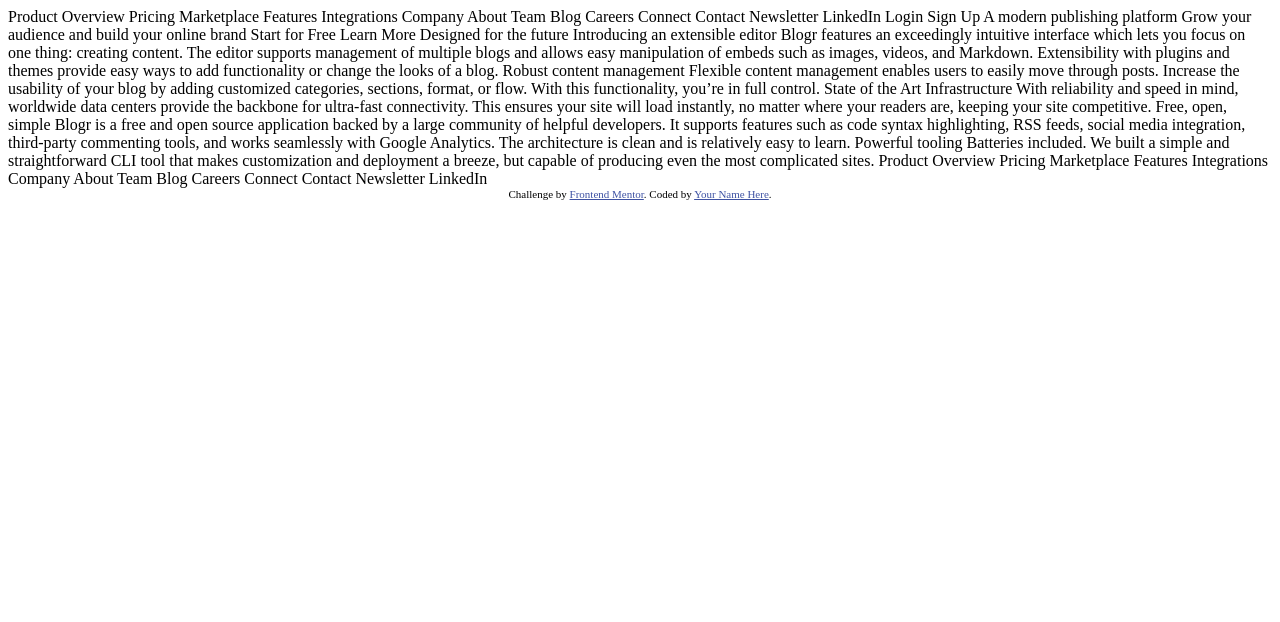
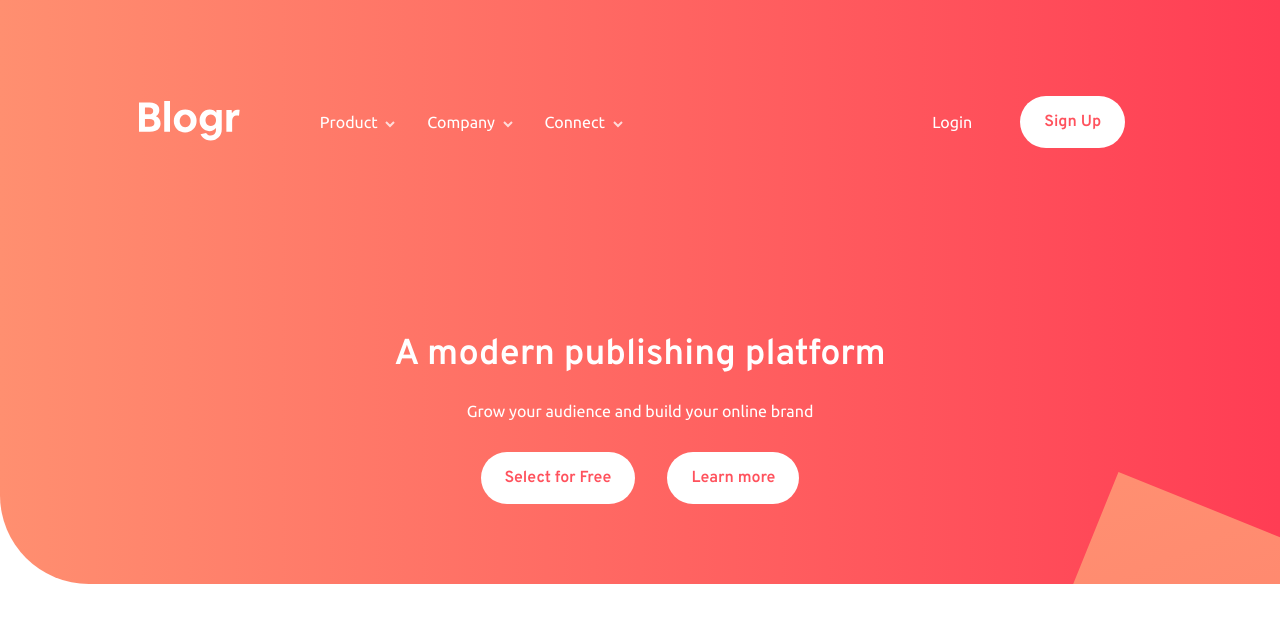
Before and after one commit to smarqueslopez/blogr-landing-page, a website: page index.html in a window 1280 px wide. Drawn offline with Linux system fonts and the light colour scheme.

Commit message:
Adding header

```diff
--- a/index.html
+++ b/index.html
@@ -1,103 +1,72 @@
 <!DOCTYPE html>
 <html lang="en">
 	<head>
-  <meta charset="UTF-8">
-  <meta name="viewport" content="width=device-width, initial-scale=1.0"> <!-- displays site properly based on user's device -->
-
-  <link rel="icon" type="image/png" sizes="32x32" href="./images/favicon-32x32.png">
-
+		<meta charset="UTF-8" />
+		<meta name="viewport" content="width=device-width, initial-scale=1.0" />
+		<!-- displays site properly based on user's device -->
+		<link rel="icon" type="image/png" sizes="32x32" href="./images/favicon-32x32.png" />
 		<title>Frontend Mentor Challenge - Blogr Landing Page</title>
-
-  <!-- Feel free to remove these styles or customise in your own stylesheet 👍 -->
-  <style>
-    .attribution { font-size: 11px; text-align: center; }
-    .attribution a { color: hsl(228, 45%, 44%); }
-  </style>
-
-  <!-- Overrided stylesheet -->
-  <link rel="stylesheet" href="./styles/style.css" />
-
+		<!-- Styles -->
+		<link type="text/css" rel="stylesheet" href="./styles/style.css" />
 	</head>
 	<body>
+		<!-- Header-->
+		<div class="header">
+			<!-- Logo, navbar and login -->
+			<div class="header__nav">
+				<div class="header__nav__left">
+					<a href="#">
+						<img class="nav__logo" src="images/logo.svg" alt="logo" />
+					</a>
+					<div class="nav">
+						<ul class="nav__menu">
+							<li class="nav__item">
+								<span class="nav__link" href="#">
 									Product
-
-  Overview
-  Pricing
-  Marketplace
-  Features
-  Integrations
-
+									<img src="./images/icon-arrow-light.svg" alt="dropdown-icon" />
+								</span>
+							</li>
+							<li class="nav__item">
+								<span class="nav__link" href="#">
 									Company
-
-  About
-  Team
-  Blog
-  Careers
-
+									<img src="./images/icon-arrow-light.svg" alt="dropdown-icon" />
+								</span>
+							</li>
+							<li class="nav__item">
+								<span class="nav__link" href="#">
 									Connect
-
-  Contact
-  Newsletter
-  LinkedIn
-
-  Login
-  Sign Up
-
-  A modern publishing platform
-  Grow your audience and build your online brand
-
-  Start for Free
-  Learn More
-
-  Designed for the future
-
-  Introducing an extensible editor
-  Blogr features an exceedingly intuitive interface which lets you focus on one thing: creating content.
-  The editor supports management of multiple blogs and allows easy manipulation of embeds such as images,
-  videos, and Markdown. Extensibility with plugins and themes provide easy ways to add functionality or
-  change the looks of a blog.
-
-  Robust content management
-  Flexible content management enables users to easily move through posts. Increase the usability of your blog
-  by adding customized categories, sections, format, or flow. With this functionality, you’re in full control.
-
-  State of the Art Infrastructure
-  With reliability and speed in mind, worldwide data centers provide the backbone for ultra-fast connectivity.
-  This ensures your site will load instantly, no matter where your readers are, keeping your site competitive.
-
-  Free, open, simple
-  Blogr is a free and open source application backed by a large community of helpful developers. It supports
-  features such as code syntax highlighting, RSS feeds, social media integration, third-party commenting tools,
-  and works seamlessly with Google Analytics. The architecture is clean and is relatively easy to learn.
-
-  Powerful tooling
-  Batteries included. We built a simple and straightforward CLI tool that makes customization and deployment a breeze, but
-  capable of producing even the most complicated sites.
-
-  Product
-
-  Overview
-  Pricing
-  Marketplace
-  Features
-  Integrations
-
-  Company
-
-  About
-  Team
-  Blog
-  Careers
-
-  Connect
-
-  Contact
-  Newsletter
-  LinkedIn
-
-  <div class="attribution">
-    Challenge by <a href="https://www.frontendmentor.io?ref=challenge" target="_blank">Frontend Mentor</a>.
-    Coded by <a href="#">Your Name Here</a>.
+									<img src="./images/icon-arrow-light.svg" alt="dropdown-icon" />
+								</span>
+							</li>
+						</ul>
 					</div>
+				</div>
+				<div class="header__nav__right">
+					<div class="nav">
+						<ul class="nav__menu">
+							<li class="nav__item">
+								<a class="nav__link" href="#">Login</a>
+							</li>
+							<li class="nav__item">
+								<a class="nav__link button button--primary" href="#">Sign Up</a>
+							</li>
+						</ul>
+					</div>
+				</div>
+			</div>
+			<!-- Logo, navbar and login -->
+			<div class="header__content">
+				<h1>A modern publishing platform</h1>
+				<p>Grow your audience and build your online brand</p>
+				<div class="header__content__buttons">
+					<a class="nav__link button button--primary">Select for Free</a>
+					<a class="nav__link button button--primary">Learn more</a>
+				</div>
+			</div>
+		</div>
+		<!-- Content -->
+		<div class="content"></div>
+		<!-- Footer -->
+		<div class="footer"></div>
 	</body>
 </html>
--- /dev/null
+++ b/styles/scss/_header.scss
@@ -0,0 +1,89 @@
+.header {
+	justify-content: center;
+	align-items: center;
+	background-image: url(../../images/bg-pattern-intro.svg),
+	linear-gradient(to right, $very-light-red-gradient, $light-red-gradient);
+	overflow: hidden;
+	background-repeat: no-repeat;
+	border-bottom-left-radius: 5.55rem;
+	color: $white;
+
+	&__nav {
+		width: 100%;
+		display: flex;
+		justify-content: space-around;
+		padding: 64px 0px;
+
+		&__left {
+			display: flex;
+			justify-content: center;
+			align-items: center;
+
+			.nav__logo {
+				padding-right: 5rem;
+			}
+
+		}
+
+		&__right {
+			display: flex;
+			justify-content: center;
+			align-items: center;
+		}
+
+		.nav__menu {
+			display: flex;
+			justify-content: center;
+			align-items: center;
+			list-style: none;
+			padding: 0;
+		}
+
+		.nav__link {
+			padding-right: 2rem;
+			color: $white;
+			cursor: pointer;
+			text-decoration: none;
+
+			img {
+				padding-left: 0.25rem;
+			}
+		}
+	}
+
+	&__content {
+		display: block;
+		justify-content: center;
+		align-items: center;
+		text-align: center;
+		padding: 64px 0px;
+
+		h1 {
+			font-size: $font-size-header;
+		}
+
+		&__buttons {
+			display: flex;
+			justify-content: center;
+			align-items: center;
+			text-align: center;
+		}
+	}
+
+	.button {
+		display: inline-block;
+		border-radius: 5rem;
+		outline: none;
+		border: none;
+		padding: 1rem 1.5rem;
+		margin: 1rem;
+
+		&--primary {
+			background-color: #fff;
+			color: #ff525d;
+			font-weight: 700;
+			font-family: "Overpass", sans-serif;
+		}
+	}
+
+}
--- a/styles/scss/_variables.scss
+++ b/styles/scss/_variables.scss
@@ -26,9 +26,12 @@
 /* Font Family */
 @import url("https://fonts.googleapis.com/css2?family=Overpass:wght@300;600&display=swap");
 @import url("https://fonts.googleapis.com/css2?family=Ubuntu:wght@400;500;700&display=swap");
+$font-family-body: "Ubuntu", sans-serif;
+$font-family-headings: "Overpass", sans-serif;
 
 /* Sizes */
 $font-size: 16px;
+$font-size-header: 36px;
 
 /* Font-weights */
 $font-weight-light: 300;
--- a/styles/scss/style.scss
+++ b/styles/scss/style.scss
@@ -1 +1,23 @@
 @import './variables';
+@import './header';
+
+html {
+	width: 100%;
+	height: 100%;
+	font-size: $font-size;
+}
+
+body {
+	width: 100%;
+	height: auto;
+	margin: 0;
+	padding: 0;
+	box-sizing: border-box;
+	background-color: $white;
+	font-family: $font-family-body;
+}
+
+h1 {
+	font-family: $font-family-headings;
+	font-weight: $font-weight-bold;
+}
```
Also changed, not shown: text-content.md (added, +75 -0 lines), styles/style.css. Lines whose indentation alone changed are shown as unchanged.
